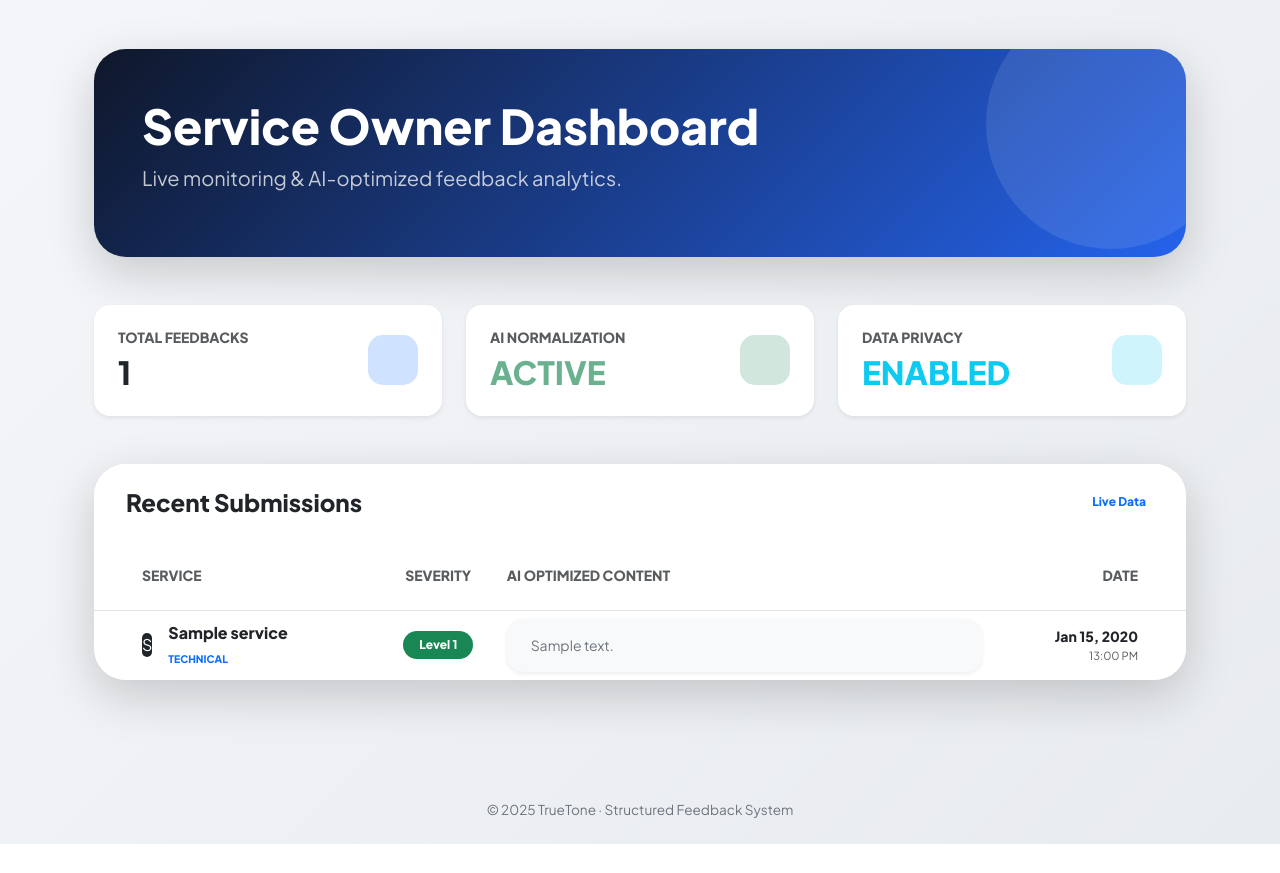
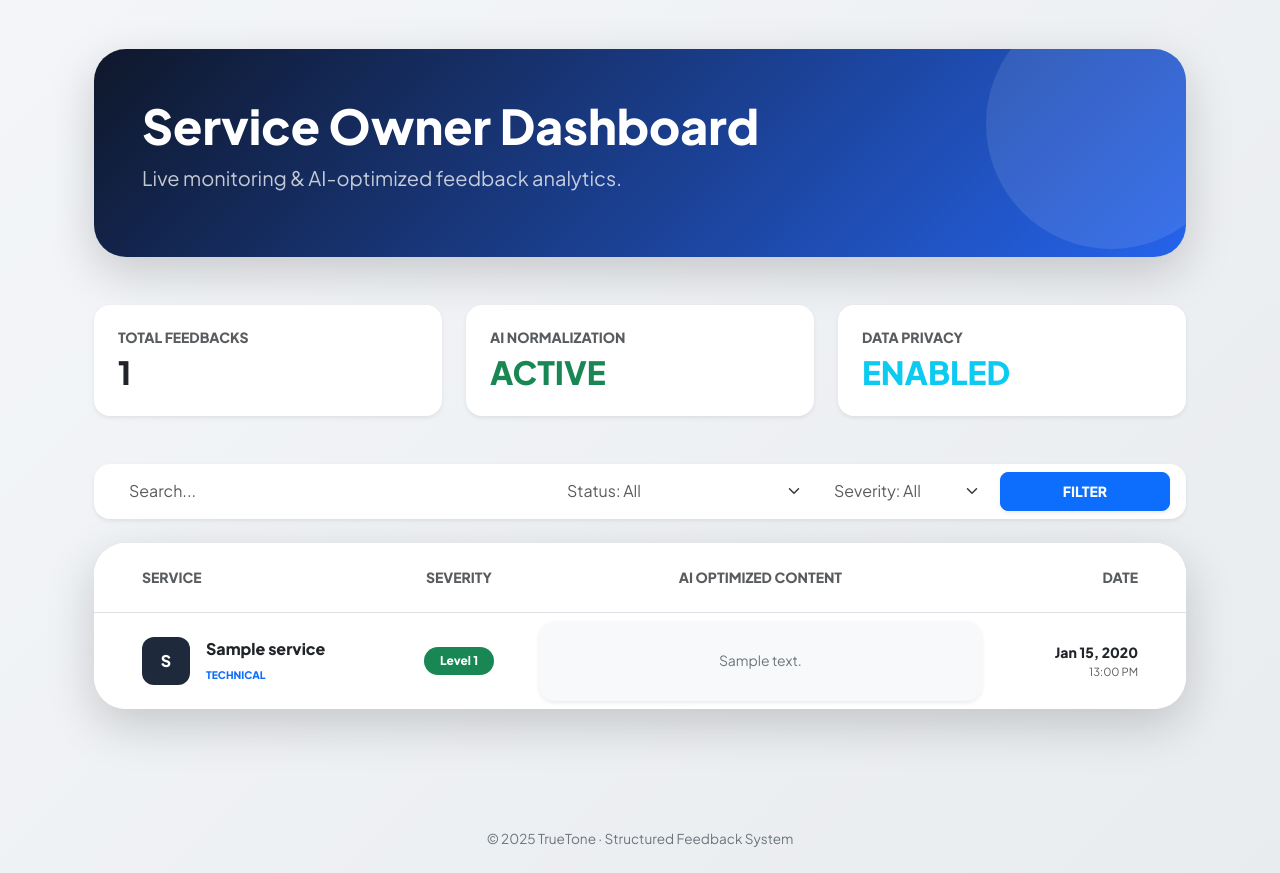
Before and after one commit to cansu-oznur-avci1/truetone, a Django app: page /feedback/dashboard/ in a window 1280 px wide. Shown: the part 103-976 px from the top of the page. Before the commit the page ends 947 px from the top, so only its background shows below. Run offline with Django 5.2, Linux system fonts and the light colour scheme; a user stored in the database is signed in; tables that the repository leaves empty hold one stand-in row (values such as "Sample post"); parts of the project's set-up code (start-up, migrations or seed data) failed here and were passed over.

Commit message:
UI alignments and filters updated

```diff
--- a/feedback/templates/feedback/dashboard.html
+++ b/feedback/templates/feedback/dashboard.html
@@ -8,8 +8,8 @@
 <div class="container py-5">
     <div class="row mb-5 animate__animated animate__fadeIn">
         <div class="col-lg-12">
-            <div class="main-banner p-5 rounded-5 border-0 shadow-lg text-white position-relative overflow-hidden">
-                <div class="position-relative z-index-2 text-start">
+            <div class="main-banner p-5 rounded-5 border-0 shadow-lg text-white position-relative overflow-hidden text-start">
+                <div class="position-relative z-index-2">
                     <h1 class="display-5 fw-bold mb-2">Service Owner Dashboard</h1>
                     <p class="lead opacity-75">Live monitoring & AI-optimized feedback analytics.</p>
                 </div>
@@ -18,11 +18,11 @@
         </div>
     </div>
 
-    <div class="row g-4 mb-5">
+    <div class="row g-4 mb-5 text-start">
         <div class="col-md-4">
             <div class="card h-100 border-0 shadow-sm rounded-4 stat-card-premium bg-white p-4">
                 <div class="d-flex align-items-center justify-content-between">
-                    <div class="text-start">
+                    <div>
                         <h6 class="text-muted small fw-bold text-uppercase mb-2">Total Feedbacks</h6>
                         <h2 class="fw-black text-dark mb-0">{{ feedbacks|length }}</h2>
                     </div>
@@ -33,9 +33,9 @@
         <div class="col-md-4">
             <div class="card h-100 border-0 shadow-sm rounded-4 stat-card-premium bg-white p-4">
                 <div class="d-flex align-items-center justify-content-between">
-                    <div class="text-start">
+                    <div>
                         <h6 class="text-muted small fw-bold text-uppercase mb-2">AI Normalization</h6>
-                        <h2 class="fw-black text-success mb-0 pulse-text">ACTIVE</h2>
+                        <h2 class="fw-black text-success mb-0">ACTIVE</h2>
                     </div>
                     <div class="icon-wrap bg-success-subtle text-success"><i class="fas fa-robot"></i></div>
                 </div>
@@ -44,7 +44,7 @@
         <div class="col-md-4">
             <div class="card h-100 border-0 shadow-sm rounded-4 stat-card-premium bg-white p-4">
                 <div class="d-flex align-items-center justify-content-between">
-                    <div class="text-start">
+                    <div>
                         <h6 class="text-muted small fw-bold text-uppercase mb-2">Data Privacy</h6>
                         <h2 class="fw-black text-info mb-0">ENABLED</h2>
                     </div>
@@ -54,19 +54,44 @@
         </div>
     </div>
 
+    <div class="card border-0 shadow-sm rounded-4 p-2 mb-4 bg-white">
+        <form method="GET" class="row g-2 align-items-center text-start mx-1">
+            <div class="col-lg-5">
+                <div class="input-group">
+                    <span class="input-group-text bg-transparent border-0 pe-0"><i class="fas fa-search text-muted small"></i></span>
+                    <input type="text" name="q" value="{{ request.GET.q }}" class="form-control border-0 shadow-none ps-2" placeholder="Search...">
+                </div>
+            </div>
+            <div class="col-lg-3">
+                <select name="status" class="form-select border-0 shadow-none text-muted fw-medium">
+                    <option value="" {% if not request.GET.status %}selected{% endif %}>Status: All</option>
+                    <option value="processed" {% if request.GET.status == 'processed' %}selected{% endif %}>AI Processed</option>
+                    <option value="pending" {% if request.GET.status == 'pending' %}selected{% endif %}>In Review</option>
+                </select>
+            </div>
+            <div class="col-lg-2">
+                <select name="severity" class="form-select border-0 shadow-none text-muted fw-medium">
+                    <option value="" {% if not request.GET.severity %}selected{% endif %}>Severity: All</option>
+                    <option value="4" {% if request.GET.severity == "4" %}selected{% endif %}>Critical</option>
+                    <option value="3" {% if request.GET.severity == "3" %}selected{% endif %}>High</option>
+                    <option value="2" {% if request.GET.severity == "2" %}selected{% endif %}>Medium</option>
+                    <option value="1" {% if request.GET.severity == "1" %}selected{% endif %}>Low</option>
+                </select>
+            </div>
+            <div class="col-lg-2">
+                <button type="submit" class="btn btn-primary w-100 rounded-3 fw-bold btn-sm py-2 shadow-sm">FILTER</button>
+            </div>
+        </form>
+    </div>
+
     <div class="card border-0 shadow-lg rounded-5 overflow-hidden animate__animated animate__slideInUp">
-        <div class="card-header bg-white py-4 px-4 d-flex justify-content-between align-items-center border-0">
-            <h4 class="mb-0 fw-bold text-dark"><i class="fas fa-stream me-2 text-primary"></i>Recent Submissions</h4>
-            <span class="badge bg-soft-primary text-primary rounded-pill px-3 py-2"><i class="fas fa-sync fa-spin me-2"></i>Live Data</span>
-        </div>
-
         <div class="table-responsive">
             <table class="table table-borderless align-middle mb-0">
                 <thead>
                     <tr class="bg-light-subtle border-bottom">
                         <th class="ps-5 py-4 text-muted small fw-bold text-uppercase text-start">Service</th>
                         <th class="py-4 text-muted small fw-bold text-uppercase text-center">Severity</th>
-                        <th class="py-4 text-muted small fw-bold text-uppercase text-start" style="width: 45%;">AI Optimized Content</th>
+                        <th class="py-4 text-muted small fw-bold text-uppercase text-center" style="width: 45%;">AI Optimized Content</th>
                         <th class="pe-5 py-4 text-muted small fw-bold text-uppercase text-end">Date</th>
                     </tr>
                 </thead>
@@ -75,8 +100,8 @@
                     <tr class="hover-row-glow transition-all">
                         <td class="ps-5 text-start">
                             <div class="d-flex align-items-center">
-                                <div class="avatar-icon bg-dark text-white rounded-3 me-3">{{ fb.service.name|slice:":1" }}</div>
-                                <div>
+                                <div class="avatar-icon text-white">{{ fb.service.name|slice:":1" }}</div>
+                                <div class="ms-3">
                                     <div class="fw-bold text-dark">{{ fb.service.name }}</div>
                                     <small class="text-primary fw-bold" style="font-size: 0.65rem;">{{ fb.category|upper }}</small>
                                 </div>
@@ -91,14 +116,14 @@
                                 Level {{ fb.severity }}
                             </span>
                         </td>
-                        <td class="text-start">
-                            <div class="p-3 rounded-4 bg-light border-0 ai-bubble shadow-sm">
+                        <td class="text-center px-4">
+                            <div class="p-3 rounded-4 bg-light border-0 ai-bubble shadow-sm w-100">
                                 <p class="mb-0 text-secondary small italic">
-                                    <i class="fas fa-magic me-2 text-primary opacity-50"></i>{{ fb.normalized_text|default:"Awaiting analysis..." }}
+                                    {{ fb.normalized_text|default:"Analysis result will appear here." }}
                                 </p>
                             </div>
                         </td>
-                        <td class="pe-5 text-end text-start">
+                        <td class="pe-5 text-end">
                             <div class="fw-bold text-dark small">{{ fb.date|date:"M d, Y" }}</div>
                             <div class="text-muted" style="font-size: 0.7rem;">{{ fb.date|date:"H:i A" }}</div>
                         </td>
@@ -115,12 +140,21 @@
     body { background-color: #f3f4f6; font-family: 'Plus Jakarta Sans', sans-serif; }
     .main-banner { background: linear-gradient(135deg, #0f172a 0%, #2563eb 100%); }
     .banner-circle { position: absolute; top: -50px; right: -50px; width: 250px; height: 250px; background: rgba(255,255,255,0.1); border-radius: 50%; }
-    .stat-card-premium:hover { transform: translateY(-8px); border-color: #3b82f6; }
-    .icon-wrap { width: 50px; height: 50px; display: flex; align-items: center; justify-content: center; border-radius: 15px; font-size: 1.25rem; }
+
+    .avatar-icon {
+        width: 48px; height: 48px;
+        display: flex; align-items: center; justify-content: center;
+        font-weight: 800; border-radius: 12px;
+        background-color: #1e293b; flex-shrink: 0;
+    }
+
+    .ai-bubble {
+        display: flex; align-items: center; justify-content: center;
+        min-height: 80px; text-align: center;
+    }
+
     .bg-info-custom { background-color: #0ea5e9 !important; box-shadow: 0 2px 4px rgba(14, 165, 233, 0.2); }
     .hover-row-glow:hover { background-color: #ffffff !important; transform: scale(1.005); }
-    .pulse-text { animation: pulse-opacity 2s infinite; }
-    @keyframes pulse-opacity { 0%, 100% { opacity: 1; } 50% { opacity: 0.6; } }
     .fw-black { font-weight: 800; }
     .bg-light-subtle { background-color: #f9fafb; }
 </style>
```
Also changed, not shown: feedback/templates/feedback/user_feedback_list.html (+40 -32 lines).
